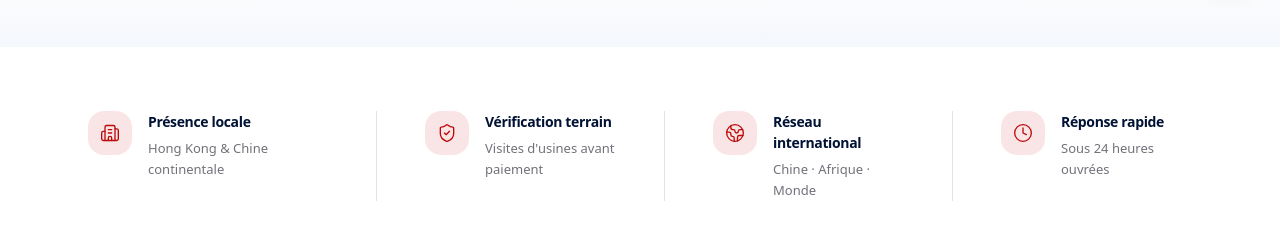
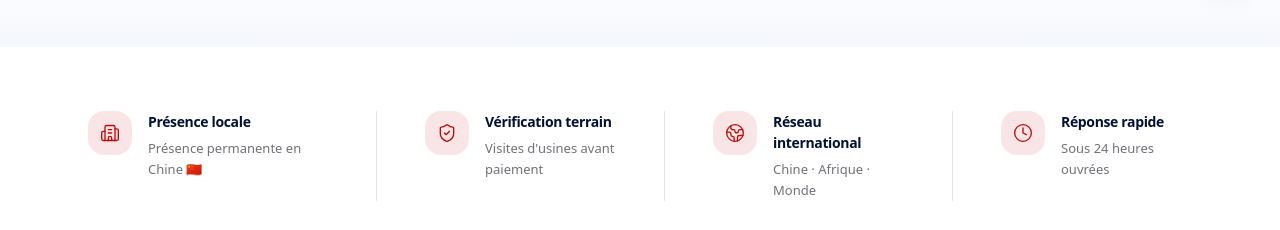
Before and after one commit to PATAWALA/ODA-EXPRESS, a Next.js app: page / in a window 1280 px wide. Shown: the part 800-1030 px from the top of the page. Built offline with nearby package versions, Linux system fonts and the light colour scheme; no server answers.

Commit message:
98 update

```diff
--- a/src/components/sections/TrustBar.tsx
+++ b/src/components/sections/TrustBar.tsx
@@ -5,7 +5,7 @@ const POINTS = [
   {
     icon: Building2,
     title: "Présence locale",
-    description: "Hong Kong & Chine continentale",
+    description: "Présence permanente en Chine 🇨🇳",
   },
   {
     icon: ShieldCheck,
```
